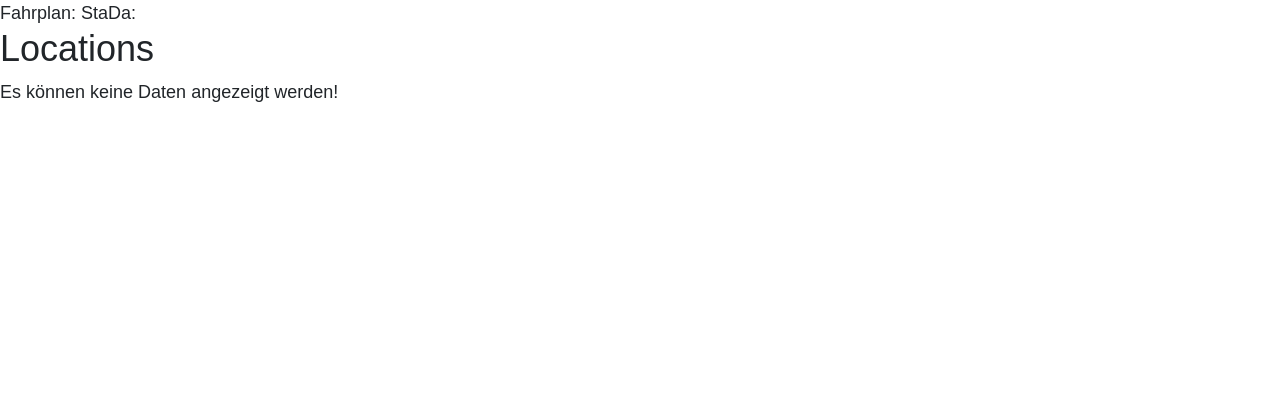
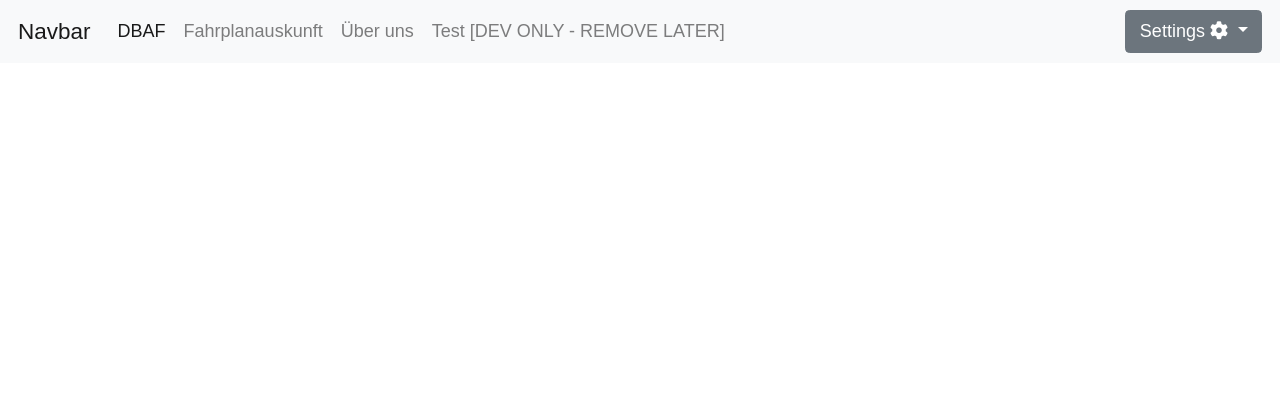
Before and after one commit to chfalkk/DBAF, a PHP site: page / in a window 1280 px wide. Shown: the top 420 px of the page. Run offline with PHP 8.4, Linux system fonts and the light colour scheme; data that the repository does not hold is empty.

Commit message:
Added Navbar + WIP

```diff
--- /dev/null
+++ b/js/navbar/navbar.js
@@ -0,0 +1,3 @@
+$(document).on("ready", () => {
+
+})
--- a/src/css/style.css
+++ b/src/css/style.css
@@ -1,3 +1,5 @@
+@import url(./toggler.css);
+
 * {
     font-family: 'Ubuntu', sans-serif;
     font-size: 18px;
--- a/src/extensions/headerExtensions.php
+++ b/src/extensions/headerExtensions.php
@@ -1,19 +1,24 @@
 <?php
-    require_once '../handler/db_fahrplan.php';
-    require_once '../handler/db_stada.php';
-    require '../ressources/iconRessources.php';
+    require_once './handler/db_fahrplan.php';
+    require_once './handler/db_stada.php';
+    require './ressources/iconRessources.php';
 
     class HeaderExtensions {
         /**
          * @return String Einen HTML-Codierten String um den API-Status darzustellen
          */
         public static function DisplayAPIStatus(){
+
             $StaDaStatus = DBAPI_StaDa::StaDaIsAvailable();
             $FahrplanAPIStatus = DBAPI_Fahrplan::FahrplanIsAvailable();
 
+            $StaDaIcon = ($StaDaStatus)
+                ? IconRessources::$APIAvailable
+                : IconRessources::$APINotAvailable;
 
-            $StaDaIcon = ($StaDaStatus) ? IconRessources::$APIAvailable : IconRessources::$APINotAvailable;
-            $FahrplanStatusIcon = ($FahrplanAPIStatus) ? IconRessources::$APIAvailable : IconRessources::$APINotAvailable;
+            $FahrplanStatusIcon = ($FahrplanAPIStatus)
+                ? IconRessources::$APIAvailable
+                : IconRessources::$APINotAvailable;
 
             $StaDaPillClass = ($StaDaStatus) ? "success" : "warning";
             $FahrplanPillClass = ($StaDaStatus) ? "success" : "warning";
--- a/src/index.php
+++ b/src/index.php
@@ -10,7 +10,7 @@
         <meta charset="UTF-8">
         <meta http-equiv="X-UA-Compatible" content="IE=edge">
         <meta name="viewport" content="width=device-width, initial-scale=1.0">
-        <title>DB API</title>
+        <title>DBAF - Home</title>
 
         <link rel="stylesheet" href="https://cdnjs.cloudflare.com/ajax/libs/font-awesome/6.0.0-beta2/css/all.min.css" integrity="sha512-YWzhKL2whUzgiheMoBFwW8CKV4qpHQAEuvilg9FAn5VJUDwKZZxkJNuGM4XkWuk94WCrrwslk8yWNGmY1EduTA==" crossorigin="anonymous" referrerpolicy="no-referrer" />
         <link rel="stylesheet" href="https://cdn.jsdelivr.net/npm/bootstrap@4.3.1/dist/css/bootstrap.min.css" integrity="sha384-ggOyR0iXCbMQv3Xipma34MD+dH/1fQ784/j6cY/iJTQUOhcWr7x9JvoRxT2MZw1T" crossorigin="anonymous">
@@ -19,8 +19,12 @@
         <link rel="icon" href="img/favicon.ico">
     </head>
     <body>
+        <?php
+            require_once "./partials/header.php";
+        ?>
         <div id="main-div">
             <?php
+            /*
                 $query = new DBAPI_StaDa();
 
                 echo 'Fahrplan: ' . DBAPI_Fahrplan::FahrplanIsAvailable();
@@ -37,6 +41,7 @@
                     $result = $query->GetJSONResult();
                     echo TableBuilder::BuildTable('Locations', $result);
                 //}
+            */
             ?>
         </div>
 
--- a/src/partials/header.php
+++ b/src/partials/header.php
@@ -0,0 +1,44 @@
+<?php
+
+    require_once "./extensions/headerExtensions.php";
+
+?>
+
+<nav class="navbar navbar-expand-lg navbar-light bg-light">
+  <a class="navbar-brand" href="#">Navbar</a>
+  <button class="navbar-toggler" type="button" data-toggle="collapse" data-target="#navbarSupportedContent" aria-controls="navbarSupportedContent" aria-expanded="false" aria-label="Toggle navigation">
+    <span class="navbar-toggler-icon"></span>
+  </button>
+
+  <div class="collapse navbar-collapse" id="navbarSupportedContent">
+    <ul class="navbar-nav mr-auto">
+      <li class="nav-item active">
+        <a class="nav-link" href="#">DBAF <span class="sr-only">(current)</span></a>
+      </li>
+      <li class="nav-item">
+        <a class="nav-link" href="#">Fahrplanauskunft</a>
+      </li>
+      <li class="nav-item">
+        <a class="nav-link" href="#">Über uns</a>
+      </li>
+      <li class="nav-item">
+        <a class="nav-link" href="#">Test [DEV ONLY - REMOVE LATER]</a>
+      </li>
+    </ul>
+    <div class="form-inline my-2 my-lg-0 dbaf-icon-div">
+        <div class="dropdown">
+            <button class="btn btn-secondary dropdown-toggle" type="button" id="dropdownMenu2" data-toggle="dropdown" aria-haspopup="true" aria-expanded="false">
+                Settings <i class="fa-solid fa-gear"></i>
+            </button>
+            <div class="dropdown-menu" aria-labelledby="dropdownMenu2">
+            <label class="switch">
+                <input type="checkbox">
+                    <span class="slider round"></span>
+                </label>
+            </div>
+        </div>
+    </div>
+  </div>
+</nav>
+
+<script src="./js/navbar/navbar.js"></script>
```
Also changed, not shown: src/css/toggler.css (added, +62 -0 lines).
